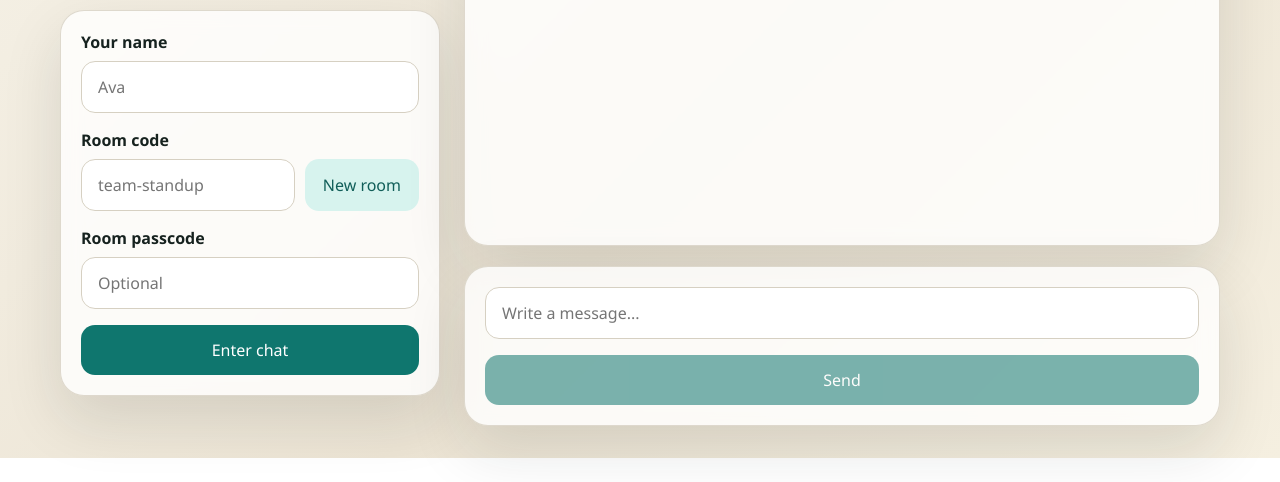
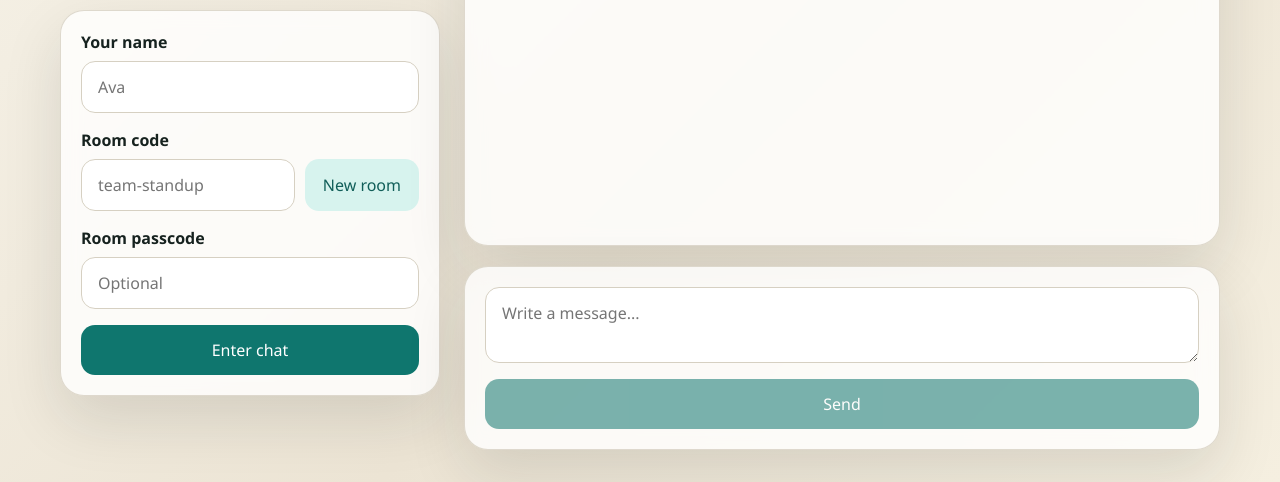
Before and after one commit to lalitbold/chat, a plain HTML site: page index.html in a window 1280 px wide. Shown: the part 492-974 px from the top of the page. Before the commit the page ends 950 px from the top, so only its background shows below. Drawn offline with Linux system fonts and the light colour scheme.

Commit message:
Add Firebase hosting and multiline composer
Add Firebase Hosting support (firebase.json, .firebaserc, .firebaserc.example) and deployment notes in README, plus the generated .firebase/hosting..cache. Convert the message composer input into a textarea in index.html and update styles.css to style textarea alongside inputs (min/max height, resize). Wire up a keydown handler in app.js to submit the form on Enter (unless Shift is held) and register the event in wireEvents. Also add cache-control headers in firebase.json to prevent caching of app assets.

```diff
--- a/app.js
+++ b/app.js
@@ -81,6 +81,7 @@ async function boot() {
 function wireEvents() {
   window.addEventListener("focus", handleAttentionChange);
   document.addEventListener("visibilitychange", handleAttentionChange);
+  messageInput.addEventListener("keydown", handleMessageInputKeydown);
 
   createRoomButton.addEventListener("click", () => {
     roomIdInput.value = generateRoomId();
@@ -359,6 +360,18 @@ function setStatus(message, tone = "") {
 function setComposerState(enabled) {
   messageInput.disabled = !enabled;
   sendButton.disabled = !enabled;
+}
+
+function handleMessageInputKeydown(event) {
+  if (event.key !== "Enter" || event.shiftKey) {
+    return;
+  }
+
+  event.preventDefault();
+
+  if (!messageInput.disabled) {
+    messageForm.requestSubmit();
+  }
 }
 
 function handleLocalCommand(text) {
--- a/index.html
+++ b/index.html
@@ -90,9 +90,8 @@
         <section id="messages" class="messages card" aria-live="polite"></section>
 
         <form id="message-form" class="composer card" autocomplete="off">
-          <input
+          <textarea
             id="message-input"
-            type="text"
             maxlength="500"
             placeholder="Write a message..."
             autocomplete="off"
@@ -101,7 +100,8 @@
             spellcheck="false"
             disabled
             required
-          />
+            rows="2"
+          ></textarea>
           <button id="send-button" class="primary" type="submit" disabled>
             Send
           </button>
--- a/styles.css
+++ b/styles.css
@@ -28,7 +28,8 @@ body {
 }
 
 button,
-input {
+input,
+textarea {
   font: inherit;
 }
 
@@ -103,7 +104,8 @@ h2 {
   font-weight: 600;
 }
 
-input {
+input,
+textarea {
   width: 100%;
   border: 1px solid var(--line);
   border-radius: 14px;
@@ -112,9 +114,17 @@ input {
   color: var(--ink);
 }
 
-input:focus {
+input:focus,
+textarea:focus {
   outline: 2px solid rgba(15, 118, 110, 0.25);
   border-color: var(--accent);
+}
+
+textarea {
+  min-height: 72px;
+  max-height: 180px;
+  resize: vertical;
+  line-height: 1.45;
 }
 
 .room-row {
@@ -326,6 +336,7 @@ body.stealth-active .composer .primary {
 
 body.stealth-active #message-input {
   border-radius: 12px;
+  min-height: 56px;
 }
 
 @keyframes rise-in {
```
Also changed, not shown: README.md, firebase.json (added), 3 other files.
